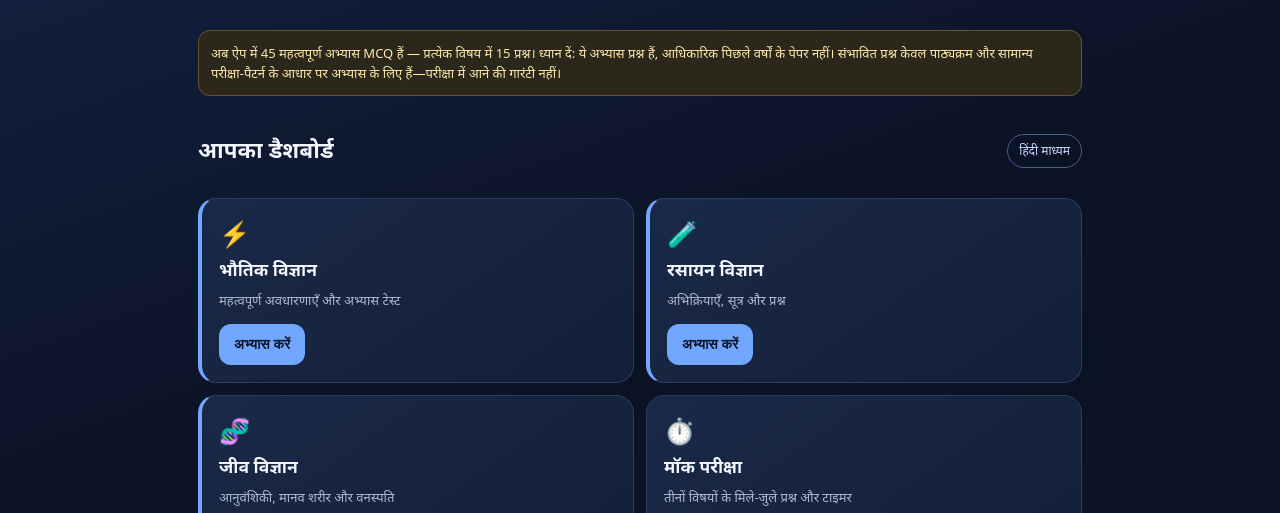
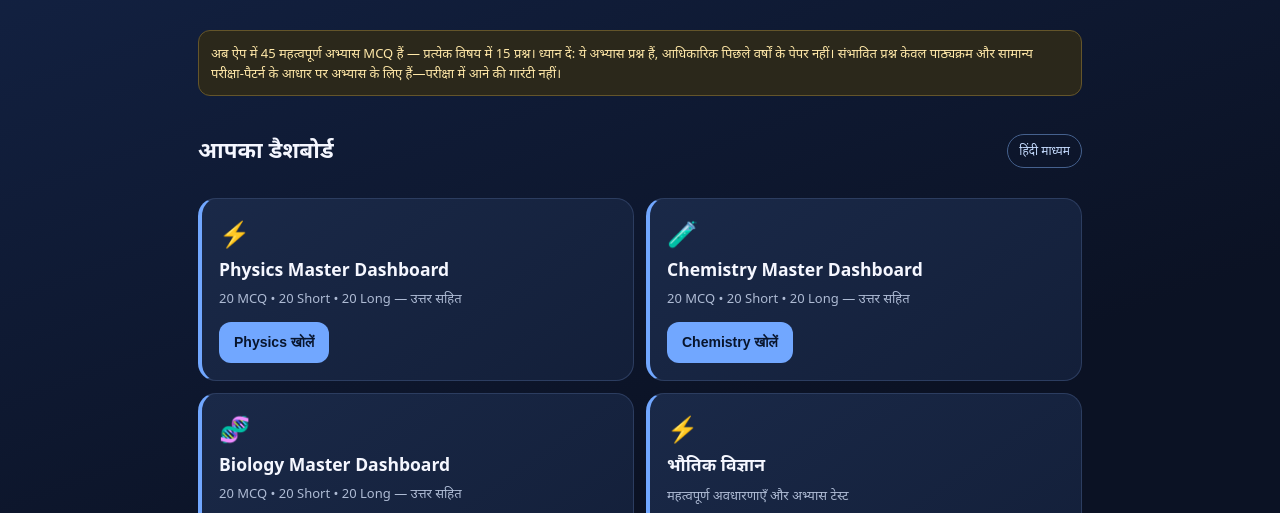
Before and after one commit to marvelnam0-ctrl/Creator-journey, a plain HTML site: page inter-science-2027.html in a window 1280 px wide. Shown: the part 285-798 px from the top of the page. Drawn offline with Linux system fonts and the light colour scheme.

Commit message:
Add separate Physics Chemistry Biology dashboards

```diff
--- a/inter-science-2027.html
+++ b/inter-science-2027.html
@@ -14,6 +14,9 @@
 <div class="notice">अब ऐप में 45 महत्वपूर्ण अभ्यास MCQ हैं — प्रत्येक विषय में 15 प्रश्न। ध्यान दें: ये अभ्यास प्रश्न हैं, आधिकारिक पिछले वर्षों के पेपर नहीं। संभावित प्रश्न केवल पाठ्यक्रम और सामान्य परीक्षा-पैटर्न के आधार पर अभ्यास के लिए हैं—परीक्षा में आने की गारंटी नहीं।</div>
 <section id="home"><div class="bar"><h2>आपका डैशबोर्ड</h2><span class="tag">हिंदी माध्यम</span></div>
 <div class="grid">
+<div class="card subject"><div class="icon">⚡</div><h3>Physics Master Dashboard</h3><p>20 MCQ • 20 Short • 20 Long — उत्तर सहित</p><button onclick="openSubject('physics')">Physics खोलें</button></div>
+<div class="card subject"><div class="icon">🧪</div><h3>Chemistry Master Dashboard</h3><p>20 MCQ • 20 Short • 20 Long — उत्तर सहित</p><button onclick="openSubject('chemistry')">Chemistry खोलें</button></div>
+<div class="card subject"><div class="icon">🧬</div><h3>Biology Master Dashboard</h3><p>20 MCQ • 20 Short • 20 Long — उत्तर सहित</p><button onclick="openSubject('biology')">Biology खोलें</button></div>
 <div class="card subject"><div class="icon">⚡</div><h3>भौतिक विज्ञान</h3><p>महत्वपूर्ण अवधारणाएँ और अभ्यास टेस्ट</p><button onclick="start('physics')">अभ्यास करें</button></div>
 <div class="card subject"><div class="icon">🧪</div><h3>रसायन विज्ञान</h3><p>अभिक्रियाएँ, सूत्र और प्रश्न</p><button onclick="start('chemistry')">अभ्यास करें</button></div>
 <div class="card subject"><div class="icon">🧬</div><h3>जीव विज्ञान</h3><p>आनुवंशिकी, मानव शरीर और वनस्पति</p><button onclick="start('biology')">अभ्यास करें</button></div>
@@ -89,6 +92,9 @@
 
 </section>
 
+<section id="subject-physics" class="hide written"><div class="bar"><h2>⚡ Physics Master Dashboard</h2><button class="secondary" onclick="show('home')">डैशबोर्ड</button></div><div class="notice">पाठ्यक्रम-आधारित महत्वपूर्ण अभ्यास; प्रश्न आने की गारंटी नहीं।</div><div id="physics-content"></div></section>
+<section id="subject-chemistry" class="hide written"><div class="bar"><h2>🧪 Chemistry Master Dashboard</h2><button class="secondary" onclick="show('home')">डैशबोर्ड</button></div><div class="notice">पाठ्यक्रम-आधारित महत्वपूर्ण अभ्यास; प्रश्न आने की गारंटी नहीं।</div><div id="chemistry-content"></div></section>
+<section id="subject-biology" class="hide written"><div class="bar"><h2>🧬 Biology Master Dashboard</h2><button class="secondary" onclick="show('home')">डैशबोर्ड</button></div><div class="notice">पाठ्यक्रम-आधारित महत्वपूर्ण अभ्यास; प्रश्न आने की गारंटी नहीं।</div><div id="biology-content"></div></section>
 <section id="test" class="hide"><div class="bar"><div><div class="small" id="testSubject">अभ्यास टेस्ट</div><h2 id="testTitle">प्रश्न</h2></div><span class="tag" id="timer">15:00</span></div><div class="small" id="progress"></div><div id="questions"></div><div class="bar"><button class="secondary" id="prev" onclick="move(-1)">पिछला</button><button id="next" onclick="move(1)">अगला</button></div><button id="submit" onclick="finish()" class="hide">टेस्ट जमा करें</button><div id="result"></div></section>
 <footer>UP Board Inter Science Master 2027 • अभ्यास हेतु शैक्षिक ऐप<br>यह UPMSP का आधिकारिक ऐप नहीं है।</footer>
 </main>
@@ -146,7 +152,7 @@ biology:[
 ["PCR तकनीक का उपयोग किसके प्रवर्धन में होता है?",["DNA","वसा","स्टार्च","प्रोटीन"],0,"PCR द्वारा DNA के विशिष्ट खंड की अनेक प्रतियाँ बनाई जाती हैं।"]
 ]};
 let mode='physics',items=[],idx=0,answers={},remaining=900,clock=null;
-function show(id){['home','topics','papers','written','priority','test'].forEach(x=>document.getElementById(x).classList.toggle('hide',x!==id));if(clock){clearInterval(clock);clock=null;}}
+function show(id){['home','topics','papers','written','priority','subject-physics','subject-chemistry','subject-biology','test'].forEach(x=>document.getElementById(x).classList.toggle('hide',x!==id));if(clock){clearInterval(clock);clock=null;}}
 function start(m){mode=m;items=m==='mixed'?[...bank.physics.slice(0,5),...bank.chemistry.slice(0,5),...bank.biology.slice(0,5)]:bank[m];idx=0;answers={};remaining=900;document.getElementById('testTitle').textContent=m==='mixed'?'मिश्रित मॉक टेस्ट':({physics:'भौतिक विज्ञान',chemistry:'रसायन विज्ञान',biology:'जीव विज्ञान'}[m]+' अभ्यास टेस्ट');document.getElementById('testSubject').textContent='हर प्रश्न 1 अंक • नमूना अभ्यास';document.getElementById('result').innerHTML='';document.getElementById('submit').classList.add('hide');show('test');render();if(clock)clearInterval(clock);clock=setInterval(()=>{remaining--;document.getElementById('timer').textContent=String(Math.floor(remaining/60)).padStart(2,'0')+':'+String(remaining%60).padStart(2,'0');if(remaining<=0)finish();},1000);}
 function render(){let q=items[idx];document.getElementById('progress').textContent='प्रश्न '+(idx+1)+' / '+items.length;document.getElementById('questions').innerHTML='<div class="question"><h3>'+(idx+1)+'. '+q[0]+'</h3>'+q[1].map((o,i)=>'<label class="option"><input type="radio" name="answer" value="'+i+'" '+(answers[idx]===i?'checked':'')+' onchange="answers['+idx+']='+i+'"> '+String.fromCharCode(65+i)+'. '+o+'</label>').join('')+'</div>';document.getElementById('prev').disabled=idx===0;document.getElementById('next').classList.toggle('hide',idx===items.length-1);document.getElementById('submit').classList.toggle('hide',idx!==items.length-1);}
 function move(d){idx=Math.max(0,Math.min(items.length-1,idx+d));render();}
```
